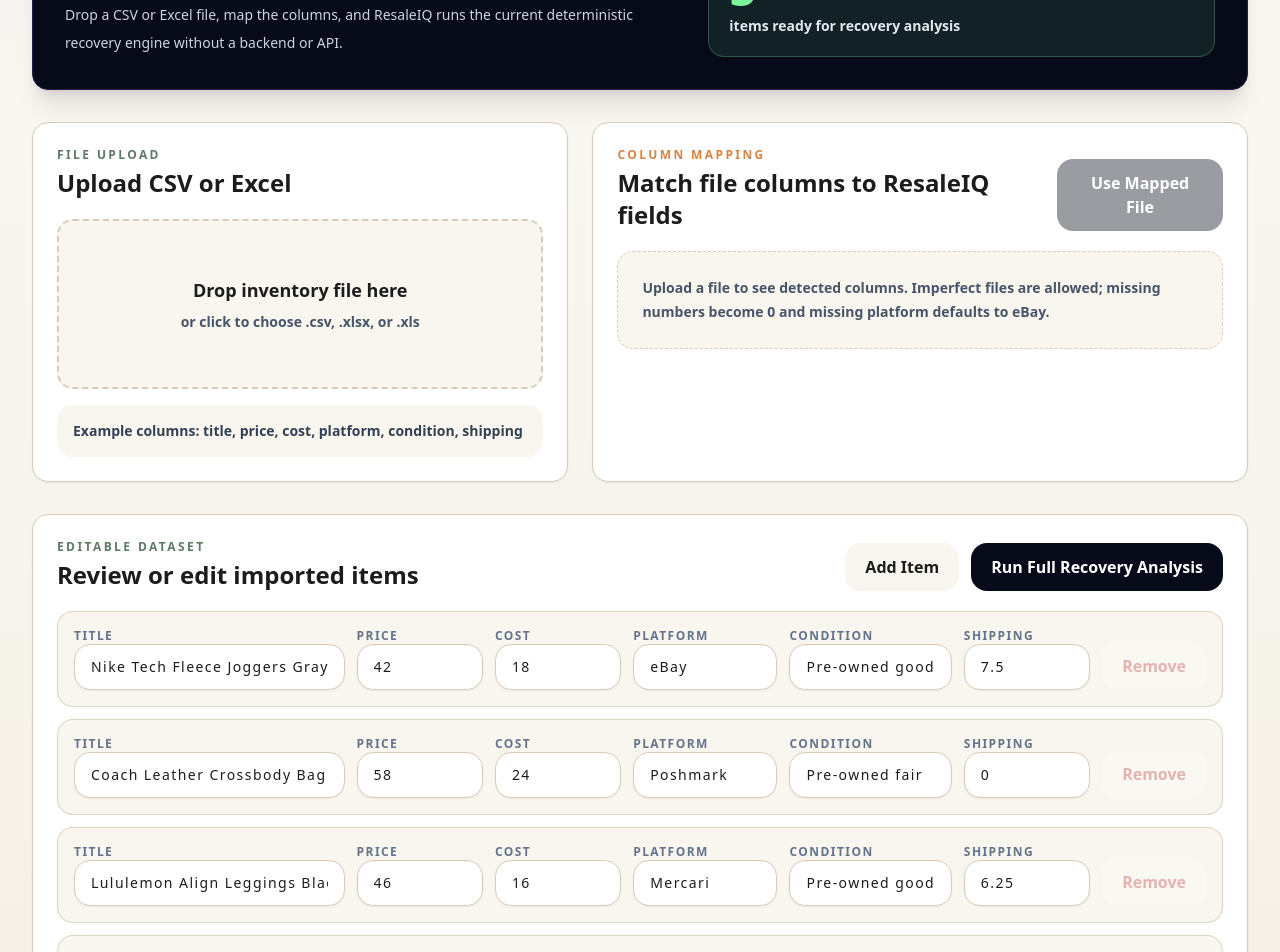
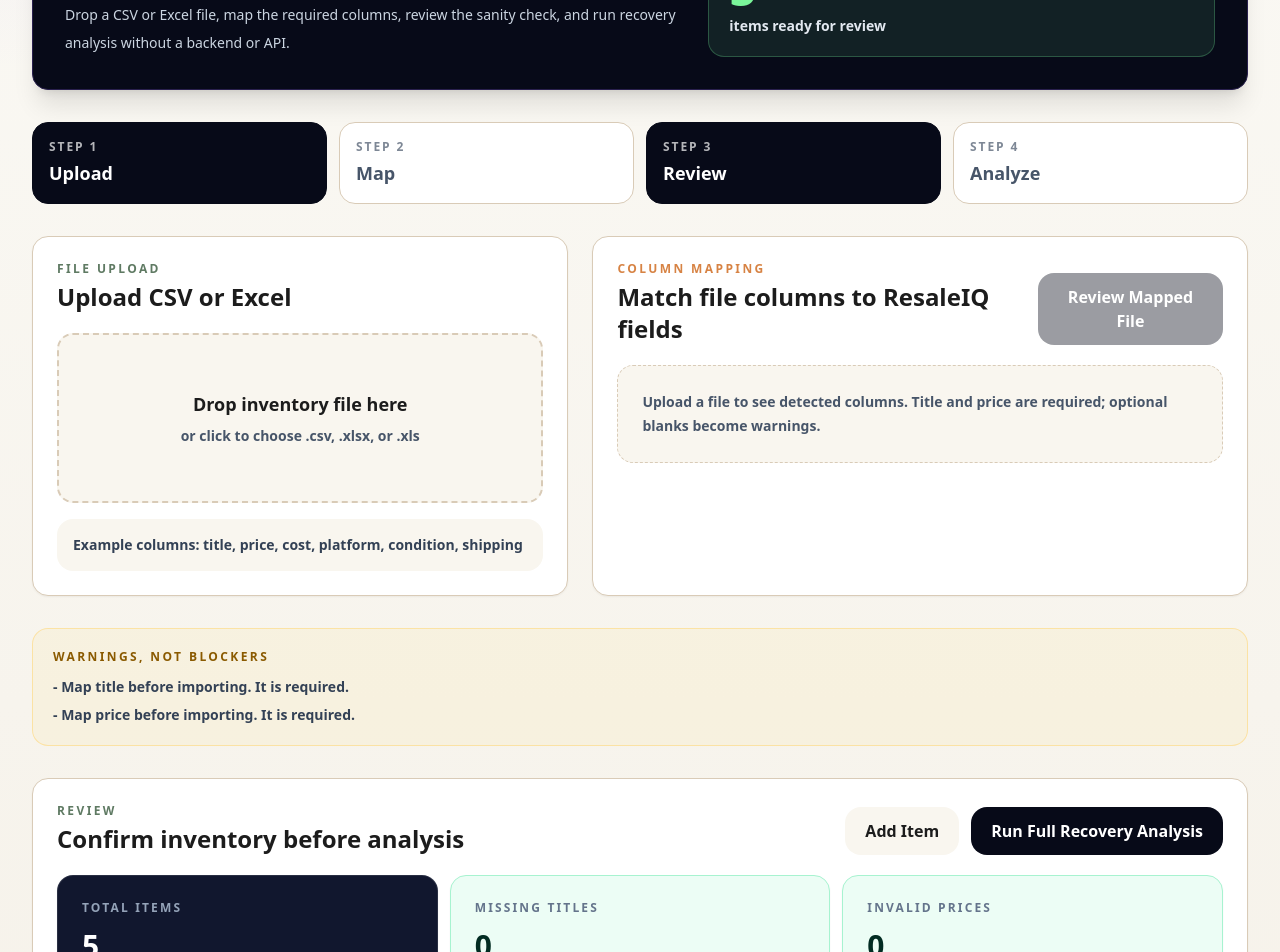
Before and after one commit to RejectedDope/ResaleIQ, a Next.js app: page /inventory in a window 1280 px wide. Shown: the part 440-1392 px from the top of the page. Built offline with nearby package versions, Linux system fonts and the light colour scheme.

Commit message:
Harden inventory upload mapping and review flow

```diff
--- a/app/inventory/page.tsx
+++ b/app/inventory/page.tsx
@@ -1,6 +1,6 @@
 'use client';
 
-import { DragEvent, useMemo, useState } from 'react';
+import { type DragEvent, useMemo, useState } from 'react';
 import { RiskBadge } from '@/components/RiskBadge';
 import { ScoreCard } from '@/components/ScoreCard';
 import { analyzeListing } from '@/lib/listingGenerator';
@@ -20,9 +20,12 @@
 type InventoryField = 'title' | 'price' | 'cost' | 'platform' | 'condition' | 'shipping';
 type ColumnMap = Record<InventoryField, string>;
 
-const INVENTORY_FIELDS: { key: InventoryField; label: string }[] = [
-  { key: 'title', label: 'Title' },
-  { key: 'price', label: 'Price' },
+const MAX_IMPORT_ROWS = 100;
+const REQUIRED_FIELDS: InventoryField[] = ['title', 'price'];
+
+const INVENTORY_FIELDS: { key: InventoryField; label: string; required?: boolean }[] = [
+  { key: 'title', label: 'Title', required: true },
+  { key: 'price', label: 'Price', required: true },
   { key: 'cost', label: 'Cost' },
   { key: 'platform', label: 'Platform' },
   { key: 'condition', label: 'Condition' },
@@ -66,48 +69,71 @@
   return platform || 'eBay';
 }
 
+function normalizeColumnName(column: string) {
+  return column.toLowerCase().replace(/[^a-z0-9]/g, '');
+}
+
 function inferMapping(columns: string[]): ColumnMap {
-  const find = (...needles: string[]) => {
-    const lowered = columns.map((column) => ({ column, lowered: column.toLowerCase().replace(/[^a-z0-9]/g, '') }));
-    return lowered.find(({ lowered: text }) => needles.some((needle) => text.includes(needle)))?.column ?? '';
-  };
+  const normalized = columns.map((column) => ({ column, key: normalizeColumnName(column) }));
+  const find = (...needles: string[]) => normalized.find(({ key }) => needles.some((needle) => key.includes(needle)))?.column ?? '';
 
   return {
-    title: find('title', 'item', 'name', 'description'),
-    price: find('price', 'saleprice', 'listprice', 'asking'),
-    cost: find('cost', 'buycost', 'purchase', 'cogs'),
-    platform: find('platform', 'marketplace', 'channel'),
-    condition: find('condition', 'grade'),
-    shipping: find('shipping', 'ship', 'postage'),
+    title: find('title', 'itemtitle', 'itemname', 'item', 'name', 'description', 'product'),
+    price: find('listprice', 'listingprice', 'saleprice', 'askingprice', 'askprice', 'price'),
+    cost: find('purchasecost', 'purchaseprice', 'buyprice', 'buycost', 'itemcost', 'cost', 'cogs'),
+    platform: find('platform', 'marketplace', 'channel', 'site', 'sellingsite'),
+    condition: find('condition', 'itemcondition', 'grade'),
+    shipping: find('shippingcost', 'shippingpaid', 'shipcost', 'ship', 'postage', 'shipping'),
+  };
+}
+
+function summarizeRows(rows: ParsedRow[], mapping: ColumnMap) {
+  const limitedRows = rows.slice(0, MAX_IMPORT_ROWS);
+  const titleMissing = !mapping.title ? limitedRows.length : limitedRows.filter((row) => !normalizeText(row[mapping.title])).length;
+  const invalidPrices = !mapping.price ? limitedRows.length : limitedRows.filter((row) => toNumber(row[mapping.price]) <= 0).length;
+  const missingOptional = (['cost', 'platform', 'condition', 'shipping'] as InventoryField[]).filter((field) => !mapping[field]).length;
+
+  return {
+    importedRows: limitedRows.length,
+    skippedRows: Math.max(0, rows.length - MAX_IMPORT_ROWS),
+    titleMissing,
+    invalidPrices,
+    missingOptional,
+    ready: Boolean(mapping.title && mapping.price && titleMissing === 0 && invalidPrices === 0 && limitedRows.length > 0),
   };
 }
 
 function cleanRows(rows: ParsedRow[], mapping: ColumnMap) {
   const warnings: string[] = [];
-  const usableRows = rows.slice(0, 20);
+  const usableRows = rows.slice(0, MAX_IMPORT_ROWS);
   const items = usableRows.map((row, index) => {
-    const title = normalizeText(row[mapping.title]) || `Untitled inventory item ${index + 1}`;
+    const title = normalizeText(row[mapping.title]);
     const price = toNumber(row[mapping.price]);
     const cost = toNumber(row[mapping.cost]);
     const shipping = toNumber(row[mapping.shipping]);
     const platform = normalizePlatform(row[mapping.platform]);
     const condition = normalizeCondition(row[mapping.condition]) || 'condition missing';
 
-    if (!mapping.title) warnings.push('Title column is not mapped; placeholder titles were used.');
-    if (!mapping.price) warnings.push('Price column is not mapped; missing prices were treated as $0.');
     if (!mapping.cost) warnings.push('Cost column is not mapped; missing costs were treated as $0.');
     if (!mapping.platform) warnings.push('Platform column is not mapped; eBay was used as the default platform.');
     if (!mapping.condition) warnings.push('Condition column is not mapped; condition missing was used.');
     if (!mapping.shipping) warnings.push('Shipping column is not mapped; missing shipping was treated as $0.');
-    if (!price) warnings.push(`Row ${index + 1} has no usable price.`);
 
     return { id: index + 1, title, price, cost, platform, condition, shipping };
   });
 
-  if (rows.length > 20) warnings.push('Only the first 20 rows were imported for this test run.');
+  if (rows.length > MAX_IMPORT_ROWS) warnings.push(`Only the first ${MAX_IMPORT_ROWS} rows were imported for this MVP test run.`);
   if (items.length < 5) warnings.push('Fewer than 5 rows were imported. Results still run, but a larger sample is more useful.');
 
   return { items, warnings: Array.from(new Set(warnings)) };
+}
+
+function summarizeItems(items: InventoryDraft[]) {
+  return {
+    total: items.length,
+    missingTitles: items.filter((item) => !item.title.trim()).length,
+    invalidPrices: items.filter((item) => item.price <= 0).length,
+  };
 }
 
 function toListingInput(item: InventoryDraft, index: number): ListingInput {
@@ -218,6 +244,12 @@
   const [mapping, setMapping] = useState<ColumnMap>(EMPTY_MAPPING);
   const [warnings, setWarnings] = useState<string[]>([]);
 
+  const mappingSummary = useMemo(() => summarizeRows(parsedRows, mapping), [parsedRows, mapping]);
+  const itemSummary = useMemo(() => summarizeItems(items), [items]);
+  const requiredMappingMissing = REQUIRED_FIELDS.filter((field) => !mapping[field]);
+  const canImportMappedRows = parsedRows.length > 0 && requiredMappingMissing.length === 0;
+  const canAnalyzeItems = itemSummary.total > 0 && itemSummary.missingTitles === 0 && itemSummary.invalidPrices === 0;
+
   const rows = useMemo(() => {
     return items.map((item, index) => {
       const input = toListingInput(item, index);
@@ -238,8 +270,8 @@
   const totalInventoryValue = prioritized.reduce((sum, row) => sum + row.item.price, 0);
   const fixNow = prioritized.filter((row) => row.analysis.deadListingRisk.riskScore >= 30).length;
   const averageRoi = Math.round(prioritized.reduce((sum, row) => sum + row.current.roi, 0) / Math.max(prioritized.length, 1));
-  const canAdd = items.length < 20;
-  const canRemove = items.length > 5;
+  const canAdd = items.length < MAX_IMPORT_ROWS;
+  const canRemove = items.length > 1;
 
   const updateItem = (id: number, key: keyof InventoryDraft, value: string | number) => {
     setItems((current) => current.map((item) => (item.id === id ? { ...item, [key]: value } : item)));
@@ -266,6 +298,7 @@
     if (!file) return;
     setIsParsing(true);
     setWarnings([]);
+    setHasRun(false);
     try {
       const parsed = await parseInventoryFile(file);
       setFileName(file.name);
@@ -273,6 +306,7 @@
       setColumns(parsed.columns);
       setMapping(inferMapping(parsed.columns));
       if (!parsed.rows.length) setWarnings(['No rows were detected in this file.']);
+      if (parsed.rows.length > MAX_IMPORT_ROWS) setWarnings([`This file has ${parsed.rows.length} rows. The MVP imports the first ${MAX_IMPORT_ROWS} rows so the browser stays responsive.`]);
     } catch {
       setWarnings(['Could not parse this file. Try a simple CSV or a single-sheet Excel file.']);
     } finally {
@@ -281,9 +315,22 @@
   };
 
   const importMappedRows = () => {
+    if (!canImportMappedRows) {
+      setWarnings(['Map title and price before importing. Those fields are required for recovery analysis.']);
+      return;
+    }
     const cleaned = cleanRows(parsedRows, mapping);
     setItems(cleaned.items.length ? cleaned.items : STARTER_ITEMS);
     setWarnings(cleaned.warnings);
+    setHasRun(false);
+  };
+
+  const runAnalysis = () => {
+    if (!canAnalyzeItems) {
+      setWarnings(['Fix missing titles and invalid prices before running analysis. Optional fields can stay blank.']);
+      setHasRun(false);
+      return;
+    }
     setHasRun(true);
   };
 
@@ -293,6 +340,13 @@
     handleFile(event.dataTransfer.files[0]);
   };
 
+  const steps = [
+    { label: 'Upload', complete: Boolean(parsedRows.length || items.length), active: !parsedRows.length },
+    { label: 'Map', complete: parsedRows.length > 0 && requiredMappingMissing.length === 0, active: parsedRows.length > 0 && requiredMappingMissing.length > 0 },
+    { label: 'Review', complete: canAnalyzeItems, active: !hasRun && canImportMappedRows },
+    { label: 'Analyze', complete: hasRun, active: hasRun },
+  ];
+
   return (
     <section className="space-y-8">
       <div className="rounded-2xl border border-[#29204E] bg-[#070A18] p-6 text-white shadow-xl md:p-8">
@@ -301,15 +355,24 @@
           <div>
             <h2 className="text-4xl font-extrabold tracking-tight md:text-5xl">Upload real inventory and rank what to fix first.</h2>
             <p className="mt-4 max-w-3xl text-sm leading-7 text-slate-300">
-              Drop a CSV or Excel file, map the columns, and ResaleIQ runs the current deterministic recovery engine without a backend or API.
+              Drop a CSV or Excel file, map the required columns, review the sanity check, and run recovery analysis without a backend or API.
             </p>
           </div>
           <div className="rounded-2xl border border-[#7AF59A]/25 bg-[#7AF59A]/10 p-5">
             <p className="text-xs font-bold uppercase tracking-[0.18em] text-[#7AF59A]">Current test set</p>
             <p className="mt-2 text-5xl font-black text-[#7AF59A]">{items.length}</p>
-            <p className="mt-1 text-sm font-bold text-slate-200">items ready for recovery analysis</p>
+            <p className="mt-1 text-sm font-bold text-slate-200">items ready for review</p>
           </div>
         </div>
+      </div>
+
+      <div className="grid gap-3 md:grid-cols-4">
+        {steps.map((step, index) => (
+          <div key={step.label} className={`rounded-2xl border p-4 ${step.complete || step.active ? 'border-[#070A18] bg-[#070A18] text-white' : 'border-tan bg-white text-slate-600'}`}>
+            <p className="text-xs font-extrabold uppercase tracking-[0.16em] opacity-70">Step {index + 1}</p>
+            <p className="mt-1 text-lg font-extrabold">{step.label}</p>
+          </div>
+        ))}
       </div>
 
       <div className="grid gap-6 xl:grid-cols-[0.9fr_1.1fr]">
@@ -342,8 +405,8 @@
               <p className="text-xs font-bold uppercase tracking-[0.2em] text-clay">Column Mapping</p>
               <h3 className="mt-1 text-2xl font-extrabold text-ink">Match file columns to ResaleIQ fields</h3>
             </div>
-            <button type="button" onClick={importMappedRows} disabled={!parsedRows.length} className="bg-[#070A18] text-white hover:bg-[#2B185F] disabled:opacity-40">
-              Use Mapped File
+            <button type="button" onClick={importMappedRows} disabled={!canImportMappedRows} className="bg-[#070A18] text-white hover:bg-[#2B185F] disabled:opacity-40">
+              Review Mapped File
             </button>
           </div>
 
@@ -355,9 +418,11 @@
                 ))}
               </div>
               <div className="mt-5 grid gap-3 md:grid-cols-2">
-                {INVENTORY_FIELDS.map((field) => (
-                  <label key={field.key} className="text-sm font-bold text-slate-700">
-                    {field.label}
+                {INVENTORY_FIELDS.map((field) => {
+                  const missingRequired = Boolean(field.required && !mapping[field.key]);
+                  return (
+                    <label key={field.key} className={`rounded-2xl p-3 text-sm font-bold ${missingRequired ? 'bg-red-50 text-red-800' : 'bg-ivory text-slate-700'}`}>
+                      {field.label}{field.required ? ' required' : ''}
                       <select
                         value={mapping[field.key]}
                         onChange={(event) => setMapping((current) => ({ ...current, [field.key]: event.target.value }))}
@@ -367,22 +432,32 @@
                           <option key={column} value={column}>{column}</option>
                         ))}
                       </select>
+                      {missingRequired ? <span className="mt-2 block text-xs font-extrabold">Map this before importing.</span> : null}
                     </label>
-                ))}
+                  );
+                })}
+              </div>
+
+              <div className="mt-5 grid gap-3 md:grid-cols-4">
+                <ScoreCard title="Rows Detected" value={parsedRows.length} helper={`${mappingSummary.importedRows} will import now.`} tone="dark" />
+                <ScoreCard title="Missing Titles" value={mappingSummary.titleMissing} helper="Must be fixed before analysis." tone={mappingSummary.titleMissing ? 'danger' : 'success'} />
+                <ScoreCard title="Invalid Prices" value={mappingSummary.invalidPrices} helper="Prices must be above $0." tone={mappingSummary.invalidPrices ? 'danger' : 'success'} />
+                <ScoreCard title="Skipped Rows" value={mappingSummary.skippedRows} helper={`MVP limit is ${MAX_IMPORT_ROWS} rows.`} tone={mappingSummary.skippedRows ? 'warning' : 'neutral'} />
               </div>
             </>
           ) : (
             <div className="mt-5 rounded-2xl border border-dashed border-tan bg-ivory p-6 text-sm font-bold leading-6 text-slate-600">
-              Upload a file to see detected columns. Imperfect files are allowed; missing numbers become 0 and missing platform defaults to eBay.
+              Upload a file to see detected columns. Title and price are required; optional blanks become warnings.
             </div>
           )}
         </div>
       </div>
 
-      {warnings.length ? (
+      {warnings.length || requiredMappingMissing.length ? (
         <div className="rounded-2xl border border-[#FFD36B]/50 bg-[#FFD36B]/10 p-5">
           <p className="text-xs font-bold uppercase tracking-[0.2em] text-[#8A5A00]">Warnings, not blockers</p>
           <ul className="mt-3 space-y-2 text-sm font-bold text-slate-700">
+            {requiredMappingMissing.map((field) => <li key={field}>- Map {field} before importing. It is required.</li>)}
             {warnings.map((warning) => <li key={warning}>- {warning}</li>)}
           </ul>
         </div>
@@ -391,29 +466,40 @@
       <div className="rounded-2xl border border-tan bg-white p-6 shadow-sm">
         <div className="flex flex-col gap-3 md:flex-row md:items-end md:justify-between">
           <div>
-            <p className="text-xs font-bold uppercase tracking-[0.2em] text-sage">Editable Dataset</p>
-            <h3 className="mt-1 text-2xl font-extrabold text-ink">Review or edit imported items</h3>
+            <p className="text-xs font-bold uppercase tracking-[0.2em] text-sage">Review</p>
+            <h3 className="mt-1 text-2xl font-extrabold text-ink">Confirm inventory before analysis</h3>
           </div>
           <div className="flex flex-wrap gap-3">
             <button type="button" onClick={addItem} disabled={!canAdd} className="bg-ivory text-ink disabled:opacity-40">
               Add Item
             </button>
-            <button type="button" onClick={() => setHasRun(true)} className="bg-[#070A18] text-white hover:bg-[#2B185F]">
-              Run Full Recovery Analysis
+            <button type="button" onClick={runAnalysis} disabled={!canAnalyzeItems} className="bg-[#070A18] text-white hover:bg-[#2B185F] disabled:opacity-40">
+              {canAnalyzeItems ? 'Run Full Recovery Analysis' : 'Fix Required Fields First'}
             </button>
           </div>
         </div>
 
+        <div className="mt-5 grid gap-3 md:grid-cols-3">
+          <ScoreCard title="Total Items" value={itemSummary.total} helper="Rows currently staged for analysis." tone="dark" />
+          <ScoreCard title="Missing Titles" value={itemSummary.missingTitles} helper="Required before analysis can run." tone={itemSummary.missingTitles ? 'danger' : 'success'} />
+          <ScoreCard title="Invalid Prices" value={itemSummary.invalidPrices} helper="Required price must be above $0." tone={itemSummary.invalidPrices ? 'danger' : 'success'} />
+        </div>
+
         <div className="mt-5 space-y-3">
-          {items.map((item, index) => (
-            <div key={item.id} className="grid gap-3 rounded-2xl border border-tan/80 bg-ivory p-4 lg:grid-cols-[1.5fr_0.7fr_0.7fr_0.8fr_0.9fr_0.7fr_auto]">
+          {items.map((item, index) => {
+            const missingTitle = !item.title.trim();
+            const invalidPrice = item.price <= 0;
+            return (
+              <div key={item.id} className={`grid gap-3 rounded-2xl border p-4 lg:grid-cols-[1.5fr_0.7fr_0.7fr_0.8fr_0.9fr_0.7fr_auto] ${missingTitle || invalidPrice ? 'border-red-200 bg-red-50' : 'border-tan/80 bg-ivory'}`}>
                 <label className="text-xs font-extrabold uppercase tracking-[0.12em] text-slate-500">
                   Title
                   <input value={item.title} onChange={(e) => updateItem(item.id, 'title', e.target.value)} placeholder={`Item ${index + 1} title`} />
+                  {missingTitle ? <span className="mt-1 block text-xs text-red-700">Required</span> : null}
                 </label>
                 <label className="text-xs font-extrabold uppercase tracking-[0.12em] text-slate-500">
                   Price
                   <input type="number" min={0} step="0.01" value={item.price} onChange={(e) => updateItem(item.id, 'price', Number(e.target.value))} />
+                  {invalidPrice ? <span className="mt-1 block text-xs text-red-700">Must be above $0</span> : null}
                 </label>
                 <label className="text-xs font-extrabold uppercase tracking-[0.12em] text-slate-500">
                   Cost
@@ -435,7 +521,8 @@
                   Remove
                 </button>
               </div>
-          ))}
+            );
+          })}
         </div>
       </div>
 
@@ -463,7 +550,7 @@
                   <div className="flex flex-col gap-4 lg:flex-row lg:items-start lg:justify-between">
                     <div>
                       <p className="text-xs font-extrabold uppercase tracking-[0.16em] text-sage">Priority {index + 1}</p>
-                      <h4 className="mt-2 text-xl font-extrabold text-ink">{item.title || 'Untitled inventory item'}</h4>
+                      <h4 className="mt-2 text-xl font-extrabold text-ink">{item.title}</h4>
                       <p className="mt-2 text-sm font-bold text-slate-600">{item.platform} - {item.condition || 'Condition missing'} - shipping ${item.shipping.toFixed(2)}</p>
                     </div>
                     <div className="flex flex-wrap gap-2">
@@ -509,9 +596,9 @@
       ) : (
         <div className="rounded-2xl border border-dashed border-tan bg-white p-8 shadow-sm">
           <p className="text-xs font-bold uppercase tracking-[0.2em] text-clay">Ready When You Are</p>
-          <h3 className="mt-3 text-3xl font-extrabold text-ink">Upload a file or edit the dataset, then run the recovery analysis.</h3>
+          <h3 className="mt-3 text-3xl font-extrabold text-ink">Upload, map, review, then run the recovery analysis.</h3>
           <p className="mt-4 max-w-2xl text-sm leading-7 text-slate-600">
-            The output will show total recoverable money, top items to fix, realistic ROI, and an action list a reseller can use during a daily inventory review.
+            Title and price are required so the money math stays grounded. Optional fields can stay imperfect and will show warnings instead of blocking the flow.
           </p>
         </div>
       )}
```
Lines whose indentation alone changed are shown as unchanged.
